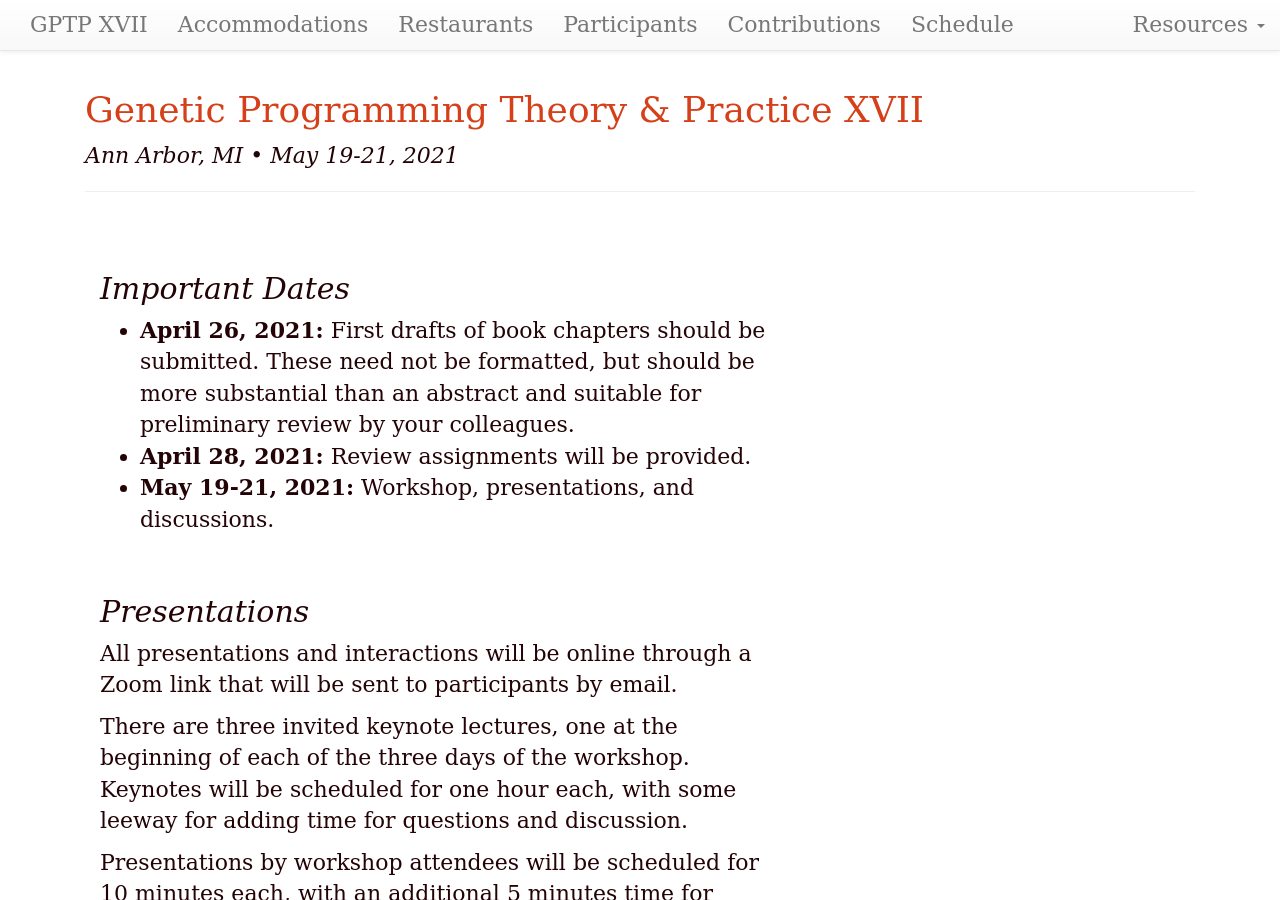
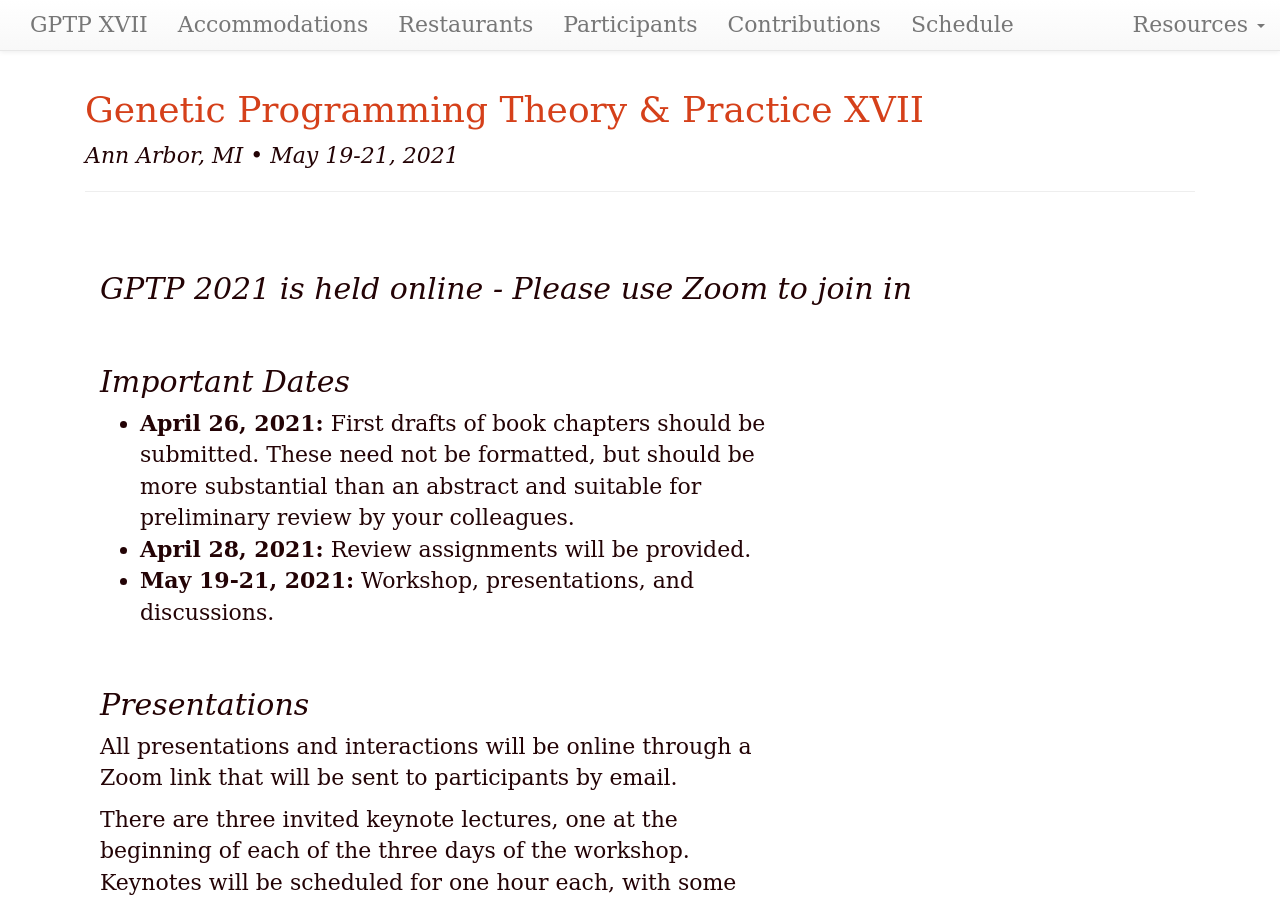
Before and after one commit to GPTP-workshop/gptp-workshop.github.io, a Jekyll site: the page built from contributions.md, in a window 1280 px wide and 900 px high. Built offline with Jekyll 4.4.1, drawn with Linux system fonts in a browser that asks for light colours; our own code applies the rules of GitHub Pages for plain Markdown files.

Commit message:
Update contributions.md

```diff
--- a/contributions.md
+++ b/contributions.md
@@ -4,6 +4,8 @@ updated: "Apr 14, 2021"
 roman: "XVII"
 dates: "May 19-21, 2021"
 ---
+
+## GPTP 2021 is held online - Please use Zoom to join in
 
 
 ## Important Dates
```
